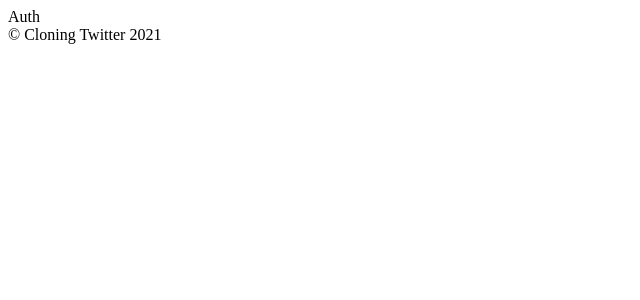
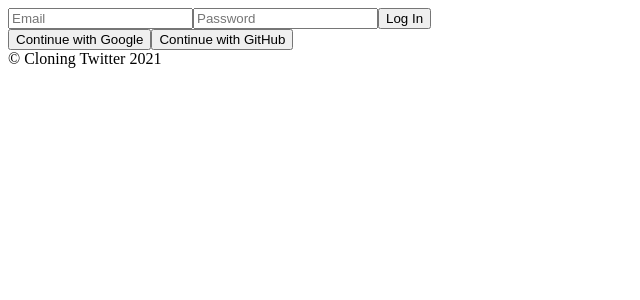
Before and after one commit to canadaprogrammer/twitter-clone, a React (Create React App) app: page / in a window 1280 px wide. Shown: the top 300 px of the page, without its empty margins (0-640 px from the left). Built offline with nearby package versions, Linux system fonts and the light colour scheme; no server answers.

Commit message:
add login form

```diff
--- a/src/routes/Auth.js
+++ b/src/routes/Auth.js
@@ -1,5 +1,47 @@
-import React from 'react';
+import React, { useState } from 'react';
 
-const Auth = () => <span>Auth</span>;
-
+const Auth = () => {
+  const [email, setEmail] = useState('');
+  const [password, setPassword] = useState('');
+  const onChange = (evt) => {
+    const {
+      target: { name, value },
+    } = evt;
+    if (name === 'email') {
+      setEmail(value);
+    } else if (name === 'password') {
+      setPassword(value);
+    }
+  };
+  const onSubmit = (evt) => {
+    evt.preventDefault();
+  };
+  return (
+    <div>
+      <form onSubmit={onSubmit}>
+        <input
+          name='email'
+          type='text'
+          placeholder='Email'
+          required
+          value={email}
+          onChange={onChange}
+        />
+        <input
+          name='password'
+          type='password'
+          placeholder='Password'
+          required
+          value={password}
+          onChange={onChange}
+        />
+        <input type='submit' value='Log In' />
+      </form>
+      <div>
+        <button>Continue with Google</button>
+        <button>Continue with GitHub</button>
+      </div>
+    </div>
+  );
+};
 export default Auth;
```
Also changed, not shown: 2 other files (tests, documents, lock files or other folders).
